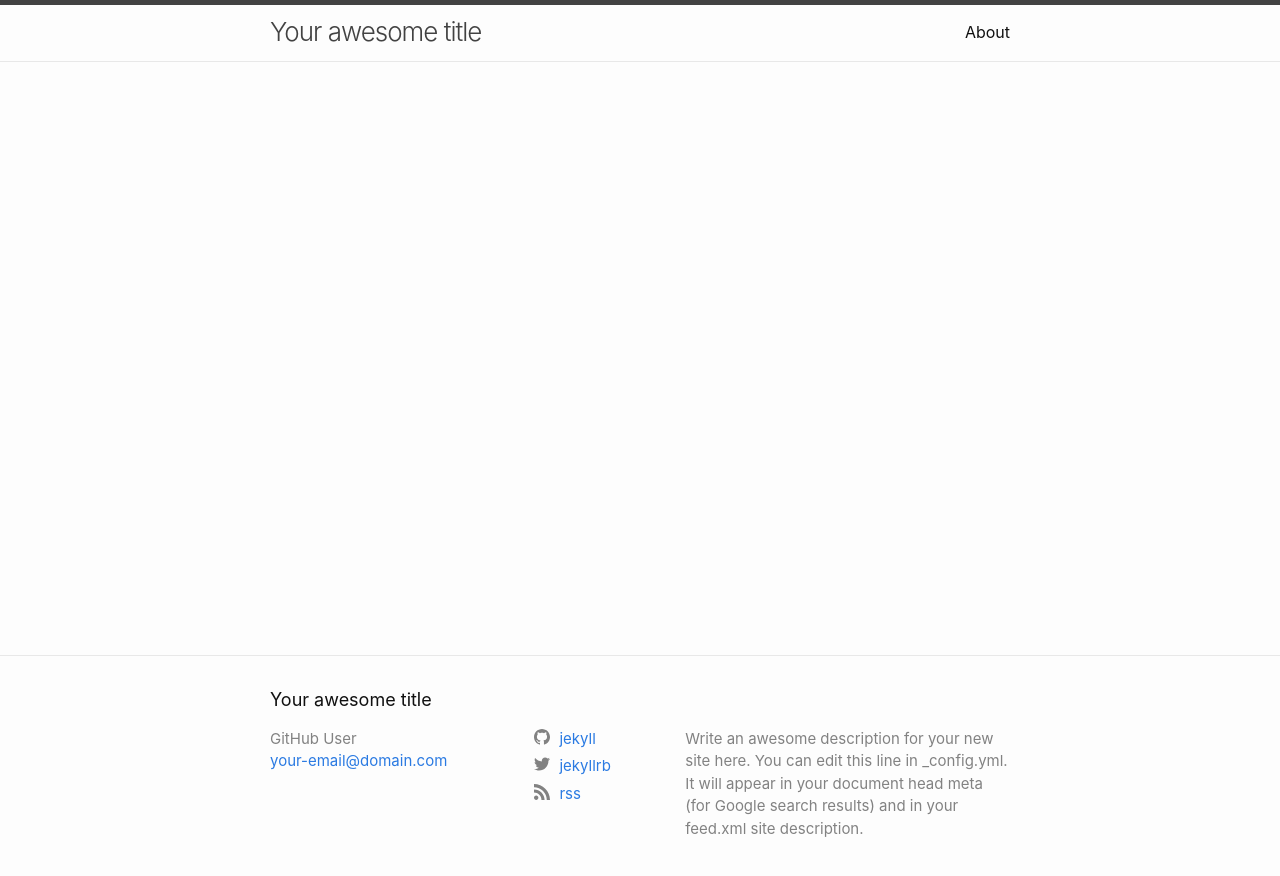
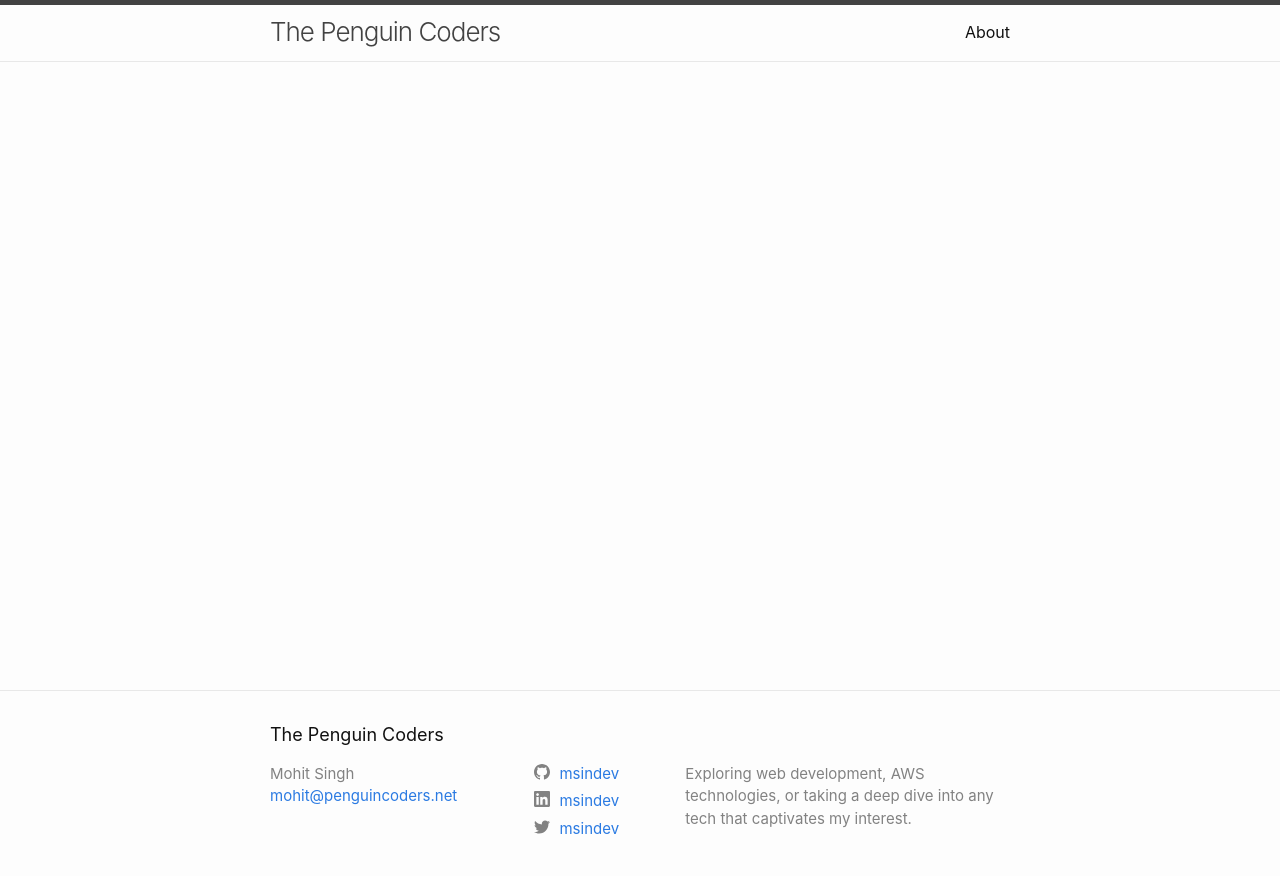
Before and after one commit to msindev/penguincoders.net, a Jekyll site: the page built from index.md, in a window 1280 px wide. Shown: the top 876 px of the page. Built offline with Jekyll 4.4.1, drawn with Linux system fonts in a browser that asks for light colours.

Commit message:
feat: update blog's information in config.yml

```diff
--- a/_config.yml
+++ b/_config.yml
@@ -1,22 +1,20 @@
-title: Your awesome title
-author: GitHub User
-email: your-email@domain.com
+title: The Penguin Coders
+author: Mohit Singh
+email: mohit@penguincoders.net
 description: > # this means to ignore newlines until "twitter_username:"
-  Write an awesome description for your new site here. You can edit this
-  line in _config.yml. It will appear in your document head meta (for
-  Google search results) and in your feed.xml site description.
+  Exploring web development, AWS technologies, or taking a deep dive into any tech that captivates my interest.
 
 # social links
-twitter_username: jekyllrb
-github_username:  jekyll
-rss: rss
+twitter_username: msindev
+github_username:  msindev
+#rss: rss
 # dribbble_username: jekyll
 # facebook_username: jekyll
 # flickr_username: jekyll
 # instagram_username: jekyll
-# linkedin_username: jekyll
+linkedin_username: msindev
 # pinterest_username: jekyll
-# youtube_username: jekyll
+#youtube_username: PenguinCodersNetOfficial
 # googleplus_username: +jekyll
 
 # Mastodon instances
@@ -27,7 +25,7 @@ rss: rss
 #   instance: example.com
 
 
-show_excerpts: false # set to true to show excerpts on the homepage
+show_excerpts: true # set to true to show excerpts on the homepage
 
 # Minima date format
 # refer to http://shopify.github.io/liquid/filters/date/ if you want to customize this
```
